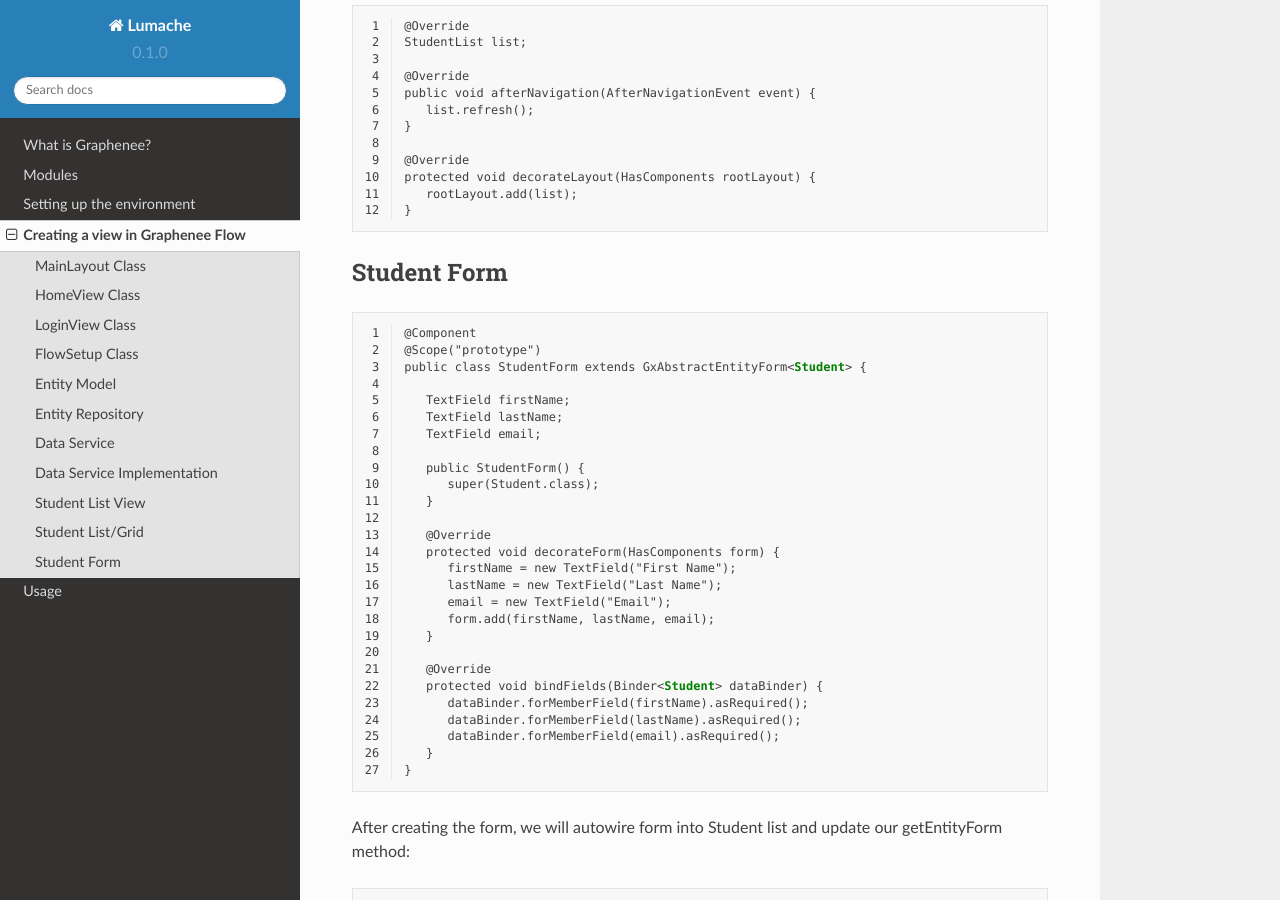
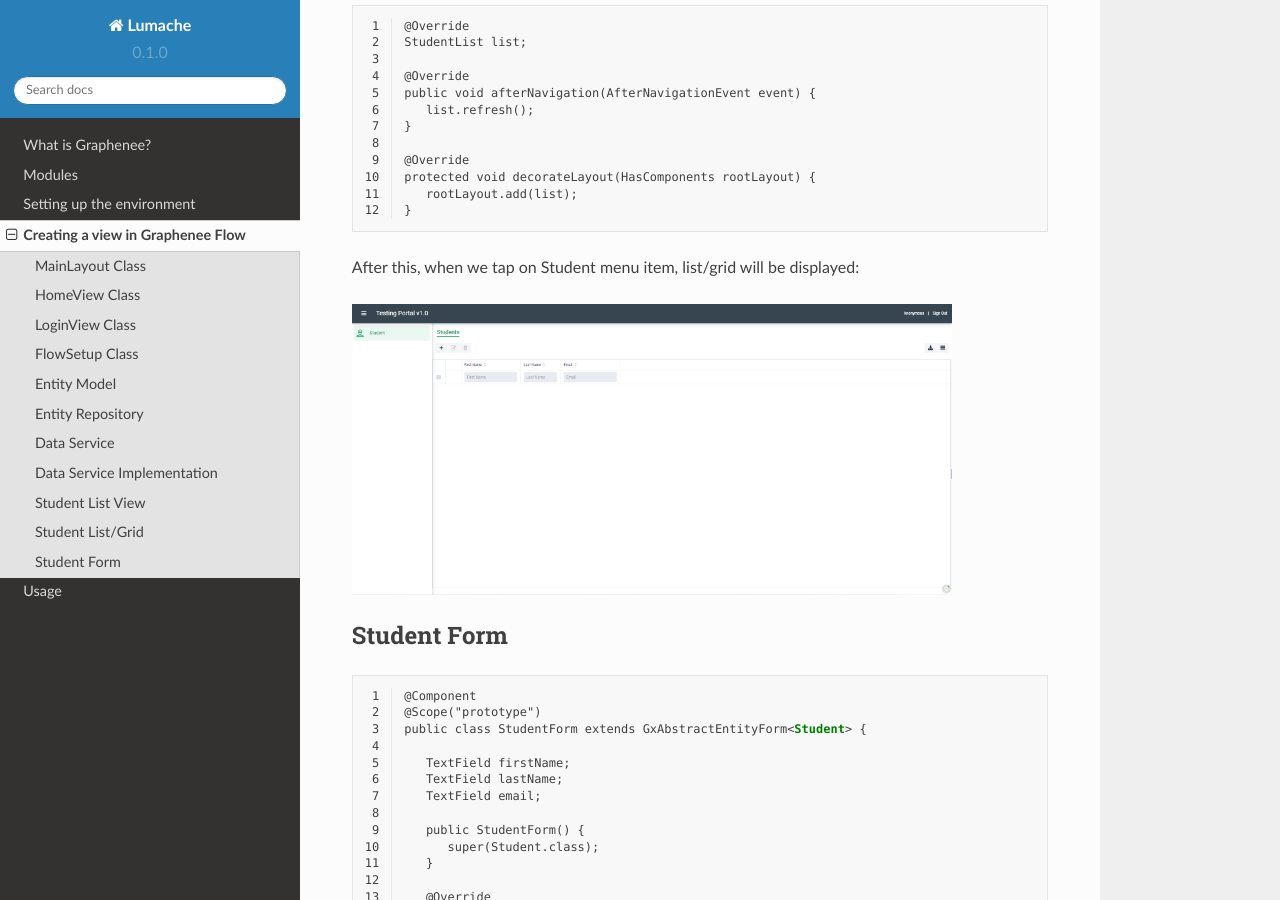
Before and after one commit to subanzafar/rtd-tutorial, a Sphinx documentation site: the page built from docs/source/createview.rst, in a window 1280 px wide and 900 px high, scrolled down 4721 px. Built offline with Sphinx 7.4.7 and the Read the Docs theme 2.0.0, drawn with Linux system fonts in a browser that asks for light colours.

Commit message:
Update createview.rst

```diff
--- a/docs/source/createview.rst
+++ b/docs/source/createview.rst
@@ -274,6 +274,11 @@ As we have created Student List, we will autowire it into Student List View clas
       rootLayout.add(list);
    }
 
+After this, when we tap on Student menu item, list/grid will be displayed:
+
+.. image:: images/list.png
+ :width: 600
+
 Student Form
 ------------
 
```
